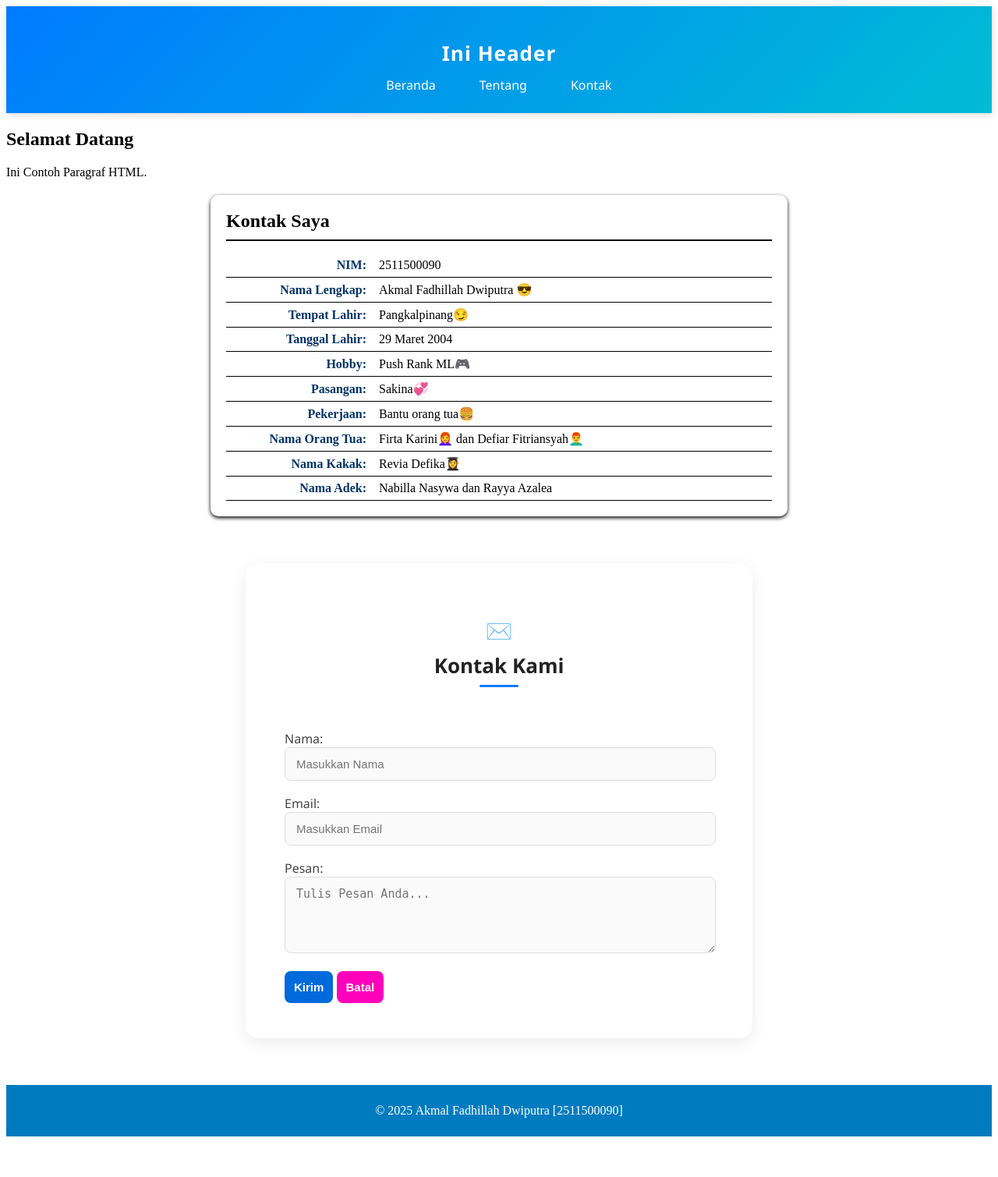
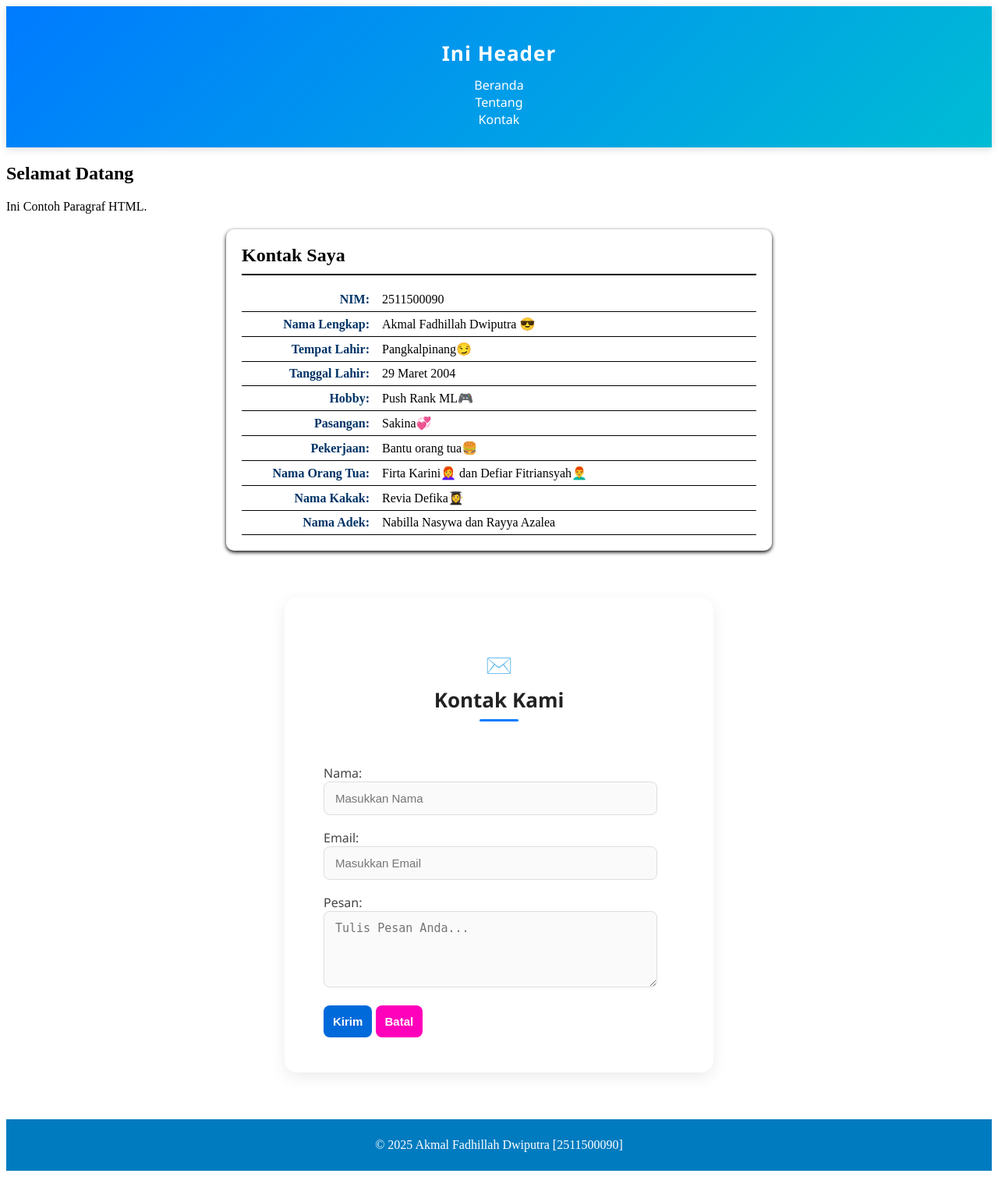
Before and after one commit to 2511500090-akmal/2511500090-PWB-TI1B-2526O, a PHP site: page /pertemuan-05/index.html in a window 1280 px wide. Shown: the whole page at 78% size. Before the commit the page ends 1457 px from the top, so only its background shows below. Run offline with PHP 8.4, Linux system fonts and the light colour scheme.

Commit message:
menambahkan box sizing

```diff
--- a/pertemuan-05/style.css
+++ b/pertemuan-05/style.css
@@ -1,3 +1,7 @@
+* {
+  box-sizing: border-box;
+}
+
 #about {
             background-color: #ffffff;
             border-radius: 10px;
@@ -186,7 +190,7 @@
 
                 nav ul {
                     list-style: none;
-                    display: flex;
+                    display: block;
                     justify-content: center;
                     align-items: center;
                     gap: 28px;
```
